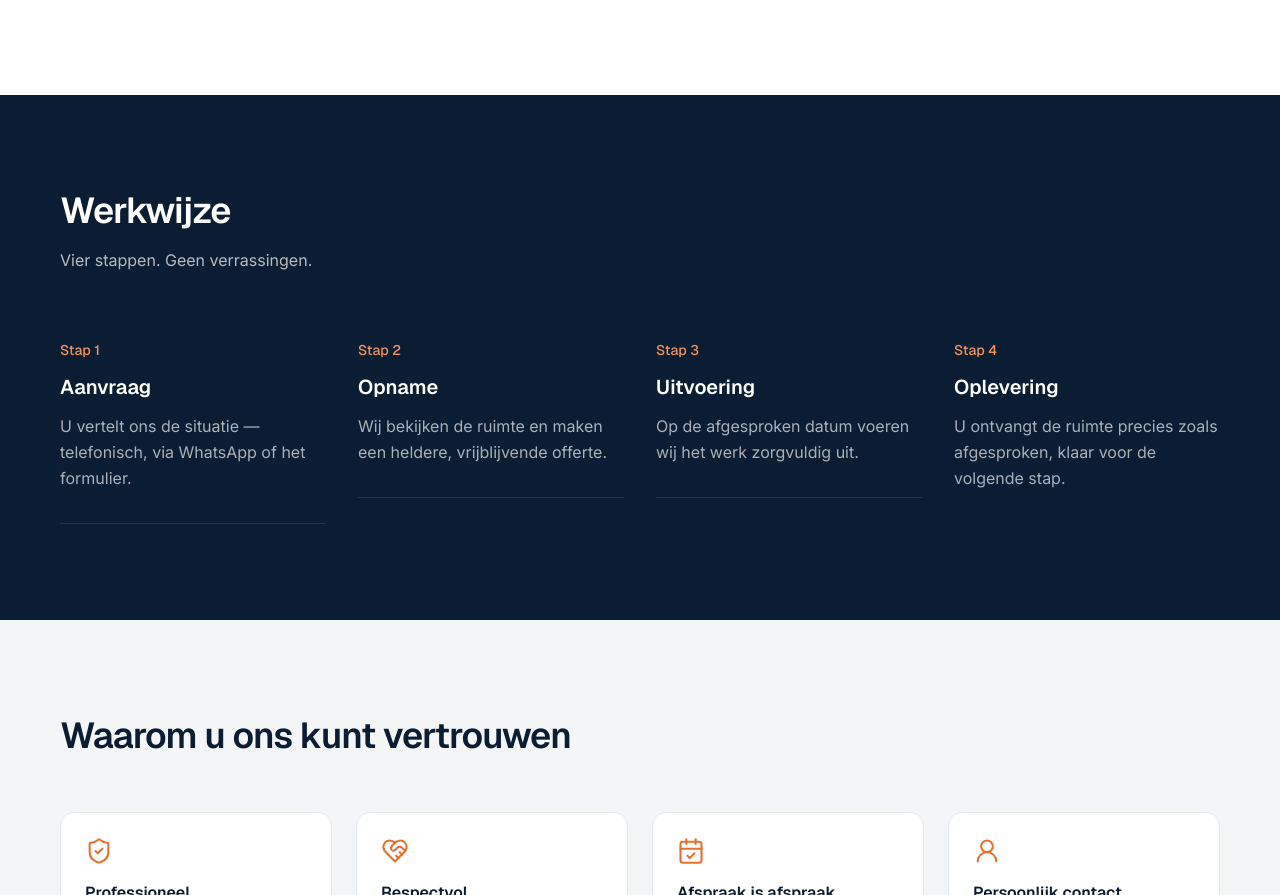
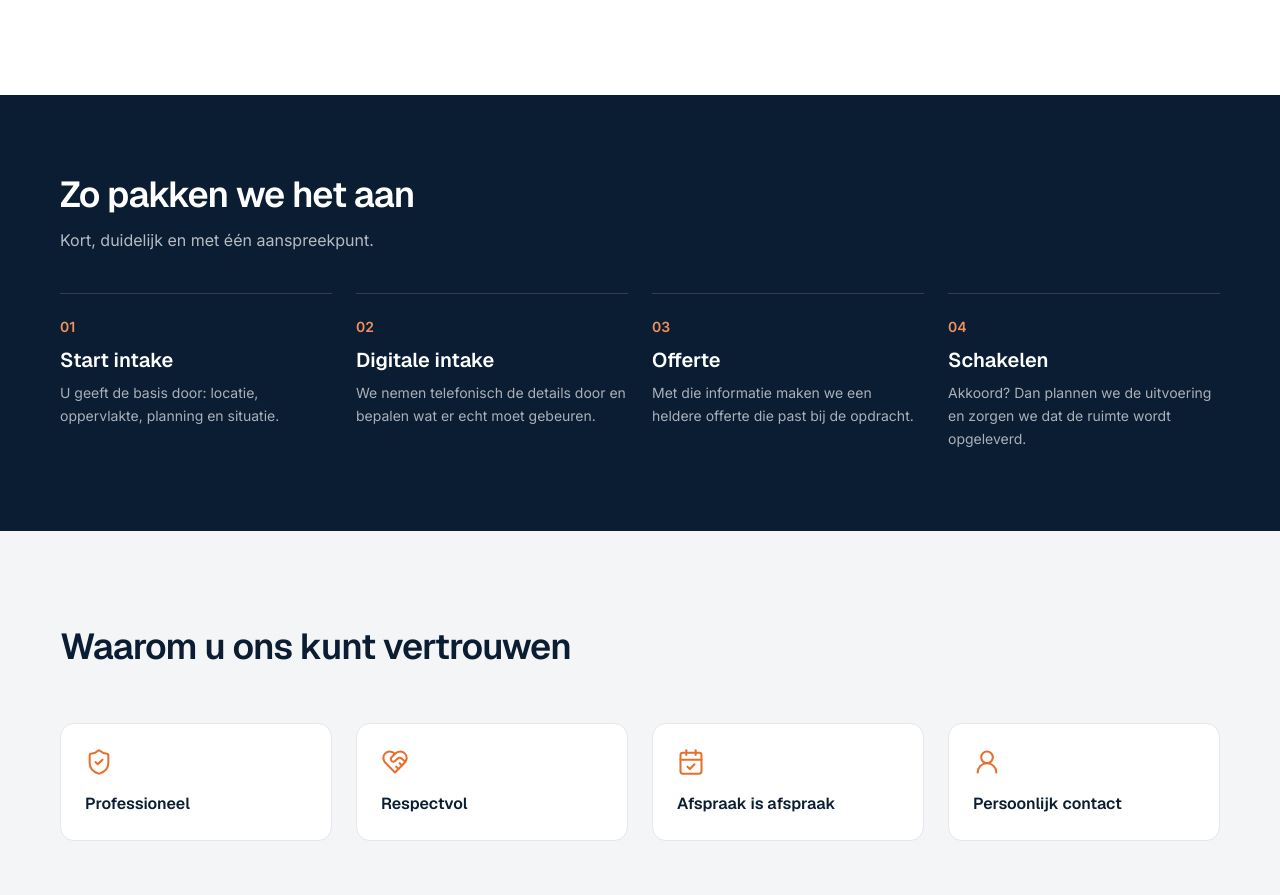
Before and after one commit to sandvlietbv/OpleverMeester, a Next.js app: page / in a window 1280 px wide. Shown: the part 2695-3590 px from the top of the page. Built offline with nearby package versions, Linux system fonts and the light colour scheme.

Commit message:
Align process copy with intake and personal follow-up

```diff
--- a/components/Process.tsx
+++ b/components/Process.tsx
@@ -3,55 +3,26 @@
 import { motion } from "framer-motion";
 
 const STEPS = [
-  { title: "Aanvraag", body: "U vertelt ons de situatie — telefonisch, via WhatsApp of het formulier." },
-  { title: "Opname", body: "Wij bekijken de ruimte en maken een heldere, vrijblijvende offerte." },
-  { title: "Uitvoering", body: "Op de afgesproken datum voeren wij het werk zorgvuldig uit." },
-  { title: "Oplevering", body: "U ontvangt de ruimte precies zoals afgesproken, klaar voor de volgende stap." },
+  { title: "Start intake", body: "U geeft de basis door: locatie, oppervlakte, planning en situatie." },
+  { title: "Digitale intake", body: "We nemen telefonisch de details door en bepalen wat er echt moet gebeuren." },
+  { title: "Offerte", body: "Met die informatie maken we een heldere offerte die past bij de opdracht." },
+  { title: "Schakelen", body: "Akkoord? Dan plannen we de uitvoering en zorgen we dat de ruimte wordt opgeleverd." },
 ];
 
 export default function Process() {
   return (
-    <section id="werkwijze" className="bg-navy py-24 text-white">
+    <section id="werkwijze" className="bg-navy py-20 text-white">
       <div className="container-om">
-        <motion.h2
-          initial={{ opacity: 0, y: 16 }}
-          whileInView={{ opacity: 1, y: 0 }}
-          viewport={{ once: true, margin: "-80px" }}
-          transition={{ duration: 0.5 }}
-          className="max-w-xl font-display text-3xl font-semibold tracking-tight md:text-4xl"
-        >
-          Werkwijze
+        <motion.h2 initial={{ opacity: 0, y: 16 }} whileInView={{ opacity: 1, y: 0 }} viewport={{ once: true, margin: "-80px" }} transition={{ duration: 0.45 }} className="max-w-xl font-display text-3xl font-semibold tracking-tight md:text-4xl">
+          Zo pakken we het aan
         </motion.h2>
-        <motion.p
-          initial={{ opacity: 0, y: 16 }}
-          whileInView={{ opacity: 1, y: 0 }}
-          viewport={{ once: true, margin: "-80px" }}
-          transition={{ duration: 0.5, delay: 0.05 }}
-          className="mt-4 max-w-xl leading-relaxed text-white/70"
-        >
-          Vier stappen. Geen verrassingen.
-        </motion.p>
-
-        <div className="mt-16 grid gap-10 md:grid-cols-4 md:gap-8">
+        <p className="mt-3 max-w-xl leading-relaxed text-white/70">Kort, duidelijk en met één aanspreekpunt.</p>
+        <div className="mt-10 grid gap-6 md:grid-cols-4">
           {STEPS.map((step, i) => (
-            <motion.div
-              key={step.title}
-              initial={{ opacity: 0, y: 20 }}
-              whileInView={{ opacity: 1, y: 0 }}
-              viewport={{ once: true, margin: "-80px" }}
-              transition={{ duration: 0.5, delay: i * 0.1 }}
-              className="relative"
-            >
-              <span className="font-display text-sm font-medium text-orange-light">
-                Stap {i + 1}
-              </span>
-              <h3 className="mt-3 font-display text-xl font-semibold">
-                {step.title}
-              </h3>
-              <p className="mt-3 leading-relaxed text-white/65">{step.body}</p>
-              {i < STEPS.length - 1 && (
-                <div className="mt-8 hidden h-px w-full bg-white/10 md:block" />
-              )}
+            <motion.div key={step.title} initial={{ opacity: 0, y: 16 }} whileInView={{ opacity: 1, y: 0 }} viewport={{ once: true, margin: "-60px" }} transition={{ duration: 0.4, delay: i * 0.07 }} className="border-t border-white/15 pt-5">
+              <span className="text-sm font-semibold text-orange-light">0{i + 1}</span>
+              <h3 className="mt-2 font-display text-xl font-semibold">{step.title}</h3>
+              <p className="mt-2 text-sm leading-relaxed text-white/65">{step.body}</p>
             </motion.div>
           ))}
         </div>
```
